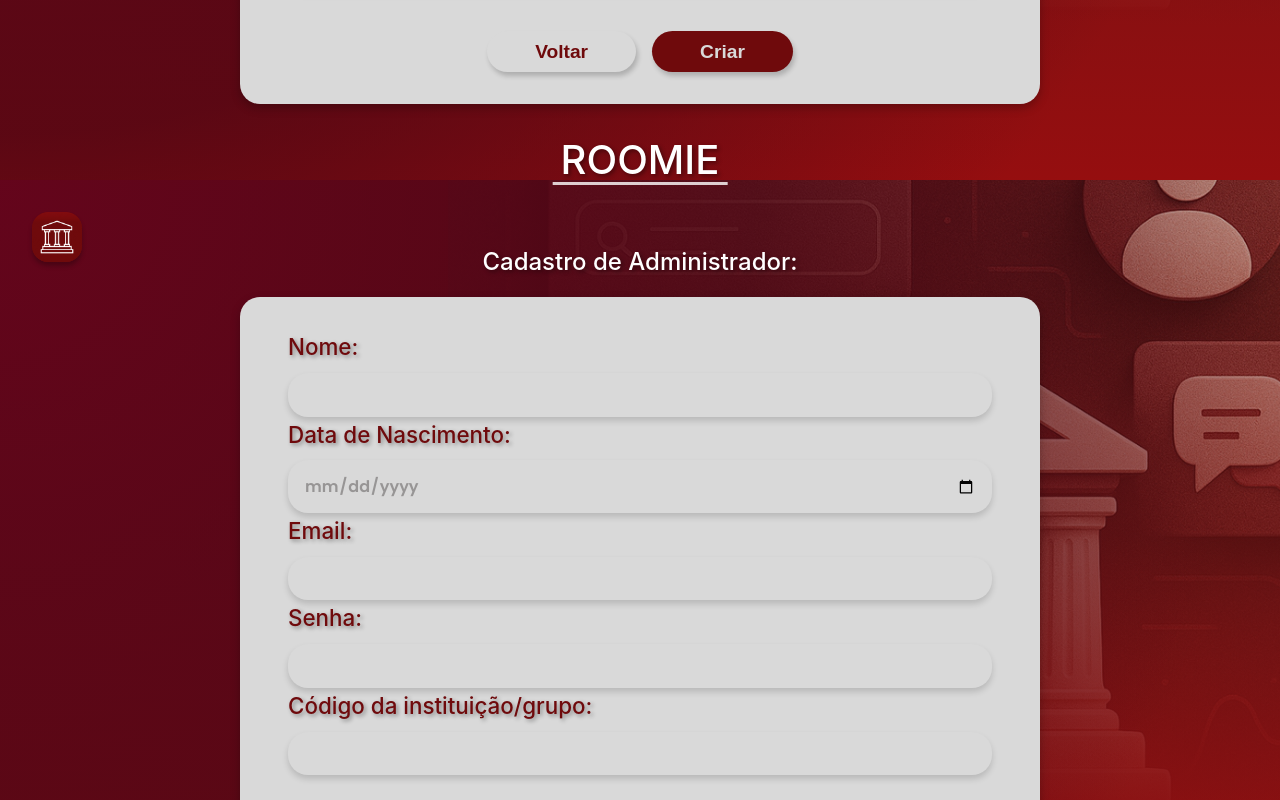
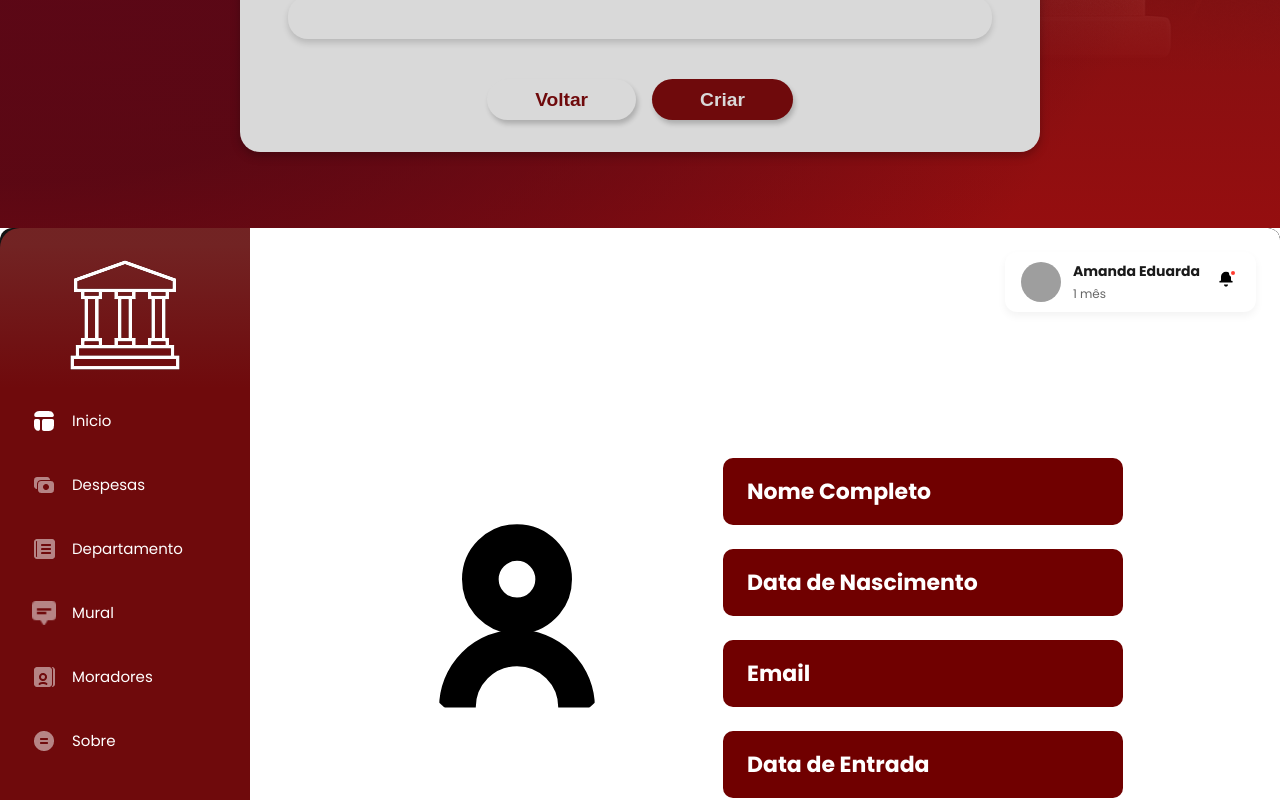
Before and after one commit to thaynabecker/roomie-frontend, a Vue app: page / in a window 1280 px wide. Shown: the part 1420-2220 px from the top of the page. Built offline with nearby package versions, Linux system fonts and the light colour scheme; grey boxes are pictures that could not be loaded.

Commit message:
FIX: improve code stability by addressing minor bugs

```diff
--- a/src/App.vue
+++ b/src/App.vue
@@ -1,16 +1,16 @@
 <script setup>
-import SideBar from './components/SideBar.vue'
-import MainPage from './components/MainPage.vue'
-import CadastroMorador from './views/CadastroMoradorView.vue';
-import CadastroAdministradorView from './views/CadastroAdministradorView.vue';
-import FooterComponent from '@/components/FooterComponent.vue'
+import SideBar from './components/SideBar.vue';
+import MainView from './views/MainView.vue';
+import FooterComponent from '@/components/FooterComponent.vue';
+import CadastroMoradorView from './views/CadastroMoradorView.vue';
+import ProfileView from './views/ProfileView.vue';
 </script>
 
 <template>
   <SideBar />
-  <MainPage />
-  <CadastroMorador />
-  <CadastroAdministradorView />
+  <MainView />
+  <CadastroMoradorView />
+  <ProfileView />
   <FooterComponent />
 </template>
 
--- /dev/null
+++ b/src/components/ProfileWidgetComponent.vue
@@ -0,0 +1,86 @@
+<template>
+  <div class="sidebar-profile">
+    <img class="avatar" :src="avatarUrl" alt="Avatar" />
+    <div class="user-info">
+      <strong class="user-name">{{ userName }}</strong>
+      <span class="user-time">{{ userTime }}</span>
+    </div>
+ <button class="notification-btn" aria-label="Notifications">
+  <svg xmlns="http://www.w3.org/2000/svg" class="bell-icon" fill="currentColor" viewBox="0 0 24 24" stroke="none">
+    <path d="M12 2a6 6 0 00-6 6v5H5a1 1 0 000 2h14a1 1 0 000-2h-1V8a6 6 0 00-6-6zm0 18a2.5 2.5 0 002.5-2.5h-5A2.5 2.5 0 0012 20z" />
+  </svg>
+  <span class="notification-dot"></span>
+</button>
+  </div>
+</template>
+
+<script setup>
+const avatarUrl = 'https://i.pravatar.cc/40?img=5';
+const userName = 'Amanda Eduarda';
+const userTime = '1 mês';
+</script>
+
+<style scoped>
+.sidebar-profile {
+  display: flex;
+  align-items: center;
+  background: white;
+  padding: 0.5rem 1rem;
+  border-radius: 12px;
+  box-shadow: 0 4px 8px rgb(0 0 0 / 0.05);
+  max-width: 280px;
+  gap: 12px;
+  font-family: 'Poppins', sans-serif;
+}
+
+.avatar {
+  width: 40px;
+  height: 40px;
+  border-radius: 50%;
+  object-fit: cover;
+}
+
+.user-info {
+  flex-grow: 1;
+  display: flex;
+  flex-direction: column;
+  justify-content: center;
+}
+
+.user-name {
+  font-weight: 700;
+  font-size: 14px;
+  color: #1a1a1a;
+}
+
+.user-time {
+  font-size: 12px;
+  color: #666;
+  margin-top: 2px;
+}
+
+.notification-btn {
+  position: relative;
+  background: transparent;
+  border: none;
+  cursor: pointer;
+  padding: 4px;
+  color: #000;
+}
+
+.bell-icon {
+  width: 20px;
+  height: 20px;
+}
+
+.notification-dot {
+  position: absolute;
+  top: 3px;
+  right: 3px;
+  width: 8px;
+  height: 8px;
+  background: #ff3b30;
+  border-radius: 50%;
+  border: 2px solid white;
+}
+</style>
--- /dev/null
+++ b/src/views/ProfileView.vue
@@ -0,0 +1,100 @@
+<template>
+  <div class="page-container">
+    <SideBarView />
+
+    <main class="main-content">
+      <ProfileWidgetComponent class="profile-widget" />
+
+      <section class="profile-section">
+        <div class="profile-picture">
+          <!-- Ícone -->
+          <svg xmlns="http://www.w3.org/2000/svg" fill="none" stroke="currentColor" stroke-width="4" viewBox="0 0 24 24" class="profile-icon">
+            <circle cx="12" cy="7" r="4" />
+            <path d="M5.5 21a6.5 6.5 0 0113 0" />
+          </svg>
+        </div>
+
+        <div class="profile-info">
+          <div class="info-item">Nome Completo</div>
+          <div class="info-item">Data de Nascimento</div>
+          <div class="info-item">Email</div>
+          <div class="info-item">Data de Entrada</div>
+        </div>
+      </section>
+    </main>
+  </div>
+</template>
+
+<script setup>
+import SideBarView from '@/components/SideBar.vue'
+import ProfileWidgetComponent from '@/components/ProfileWidgetComponent.vue';
+</script>
+
+<style scoped>
+.page-container {
+  display: flex;
+  height: 100vh;
+  background: #121212;
+  border-radius: 12px;
+  overflow: hidden;
+  font-family: 'Poppins', sans-serif;
+}
+
+.main-content {
+  flex-grow: 1;
+  background: #fff;
+  border-radius: 0 12px 12px 0;
+  padding: 2rem 3rem;
+  display: flex;
+  justify-content: center; /* centraliza horizontalmente */
+  align-items: center; /* centraliza verticalmente */
+  position: relative;
+}
+
+
+.profile-widget {
+  position: absolute;
+  top: 1.5rem;
+  right: 1.5rem;
+  z-index: 10;
+}
+
+.profile-section {
+  display: flex;
+  gap: 6rem;
+  align-items: center;
+  justify-content: center;
+  max-width: 900px;
+  width: 100%;
+}
+
+.profile-picture {
+  flex-shrink: 0;
+}
+
+.profile-icon {
+  width: 220px;
+  height: 220px;
+  stroke: #000;
+  border-radius: 50%;
+}
+
+.profile-info {
+  display: flex;
+  flex-direction: column;
+  gap: 1.5rem;
+  width: 400px;
+}
+
+.info-item {
+  background-color: #700000;
+  color: #fff;
+  font-weight: 700;
+  font-size: 22px;
+  padding: 1rem 1.5rem;
+  border-radius: 10px;
+  width: 100%;
+  user-select: none;
+}
+
+</style>
```
